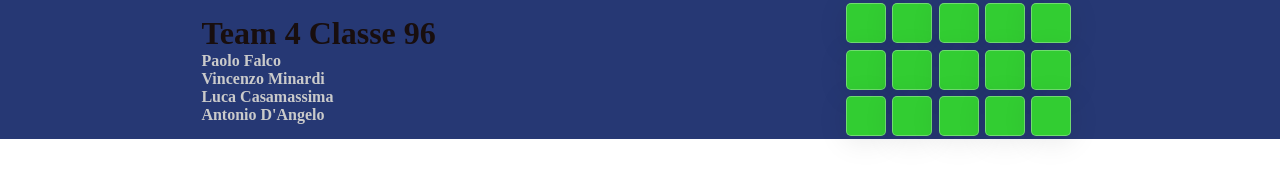
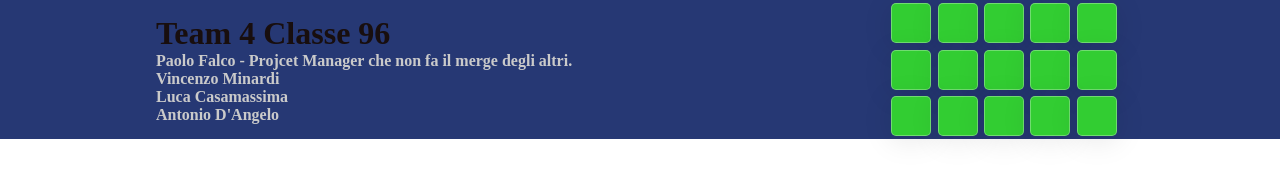
Before and after one commit to Boolean-projects-paolo/esercizio-branche, a plain HTML site: page index.html in a window 1280 px wide. Drawn offline with Linux system fonts and the light colour scheme.

Commit message:
change text li

```diff
--- a/index.html
+++ b/index.html
@@ -13,7 +13,7 @@
                     <div class="header_title">Team 4 Classe 96</div>
 
                     <ul class="list_name">
-                        <li>Paolo Falco</li>
+                        <li>Paolo Falco - Projcet Manager che non fa il merge degli altri.</li>
                         <li>Vincenzo Minardi</li>
                         <li>Luca Casamassima</li>
                         <li>Antonio D'Angelo</li>
```
